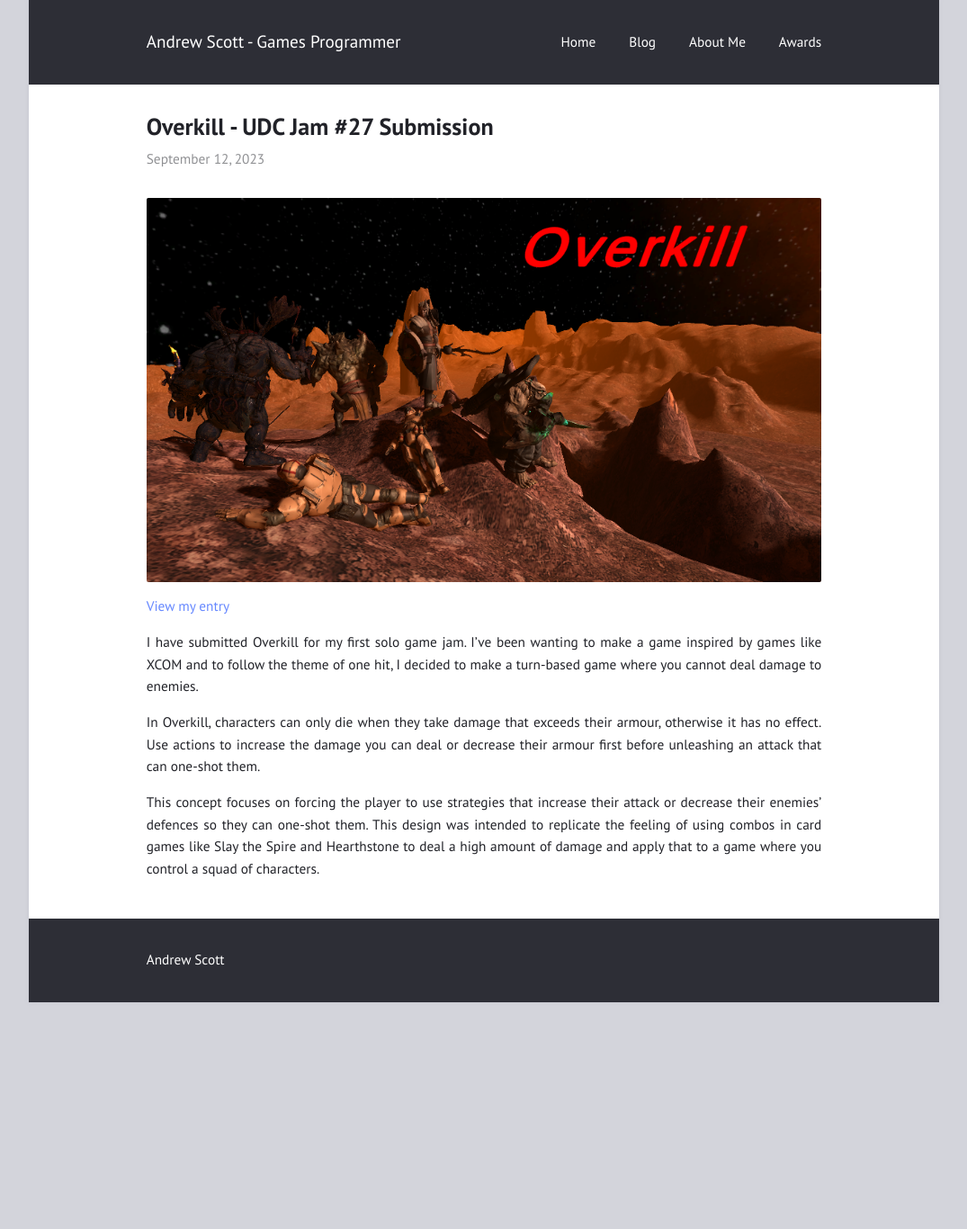
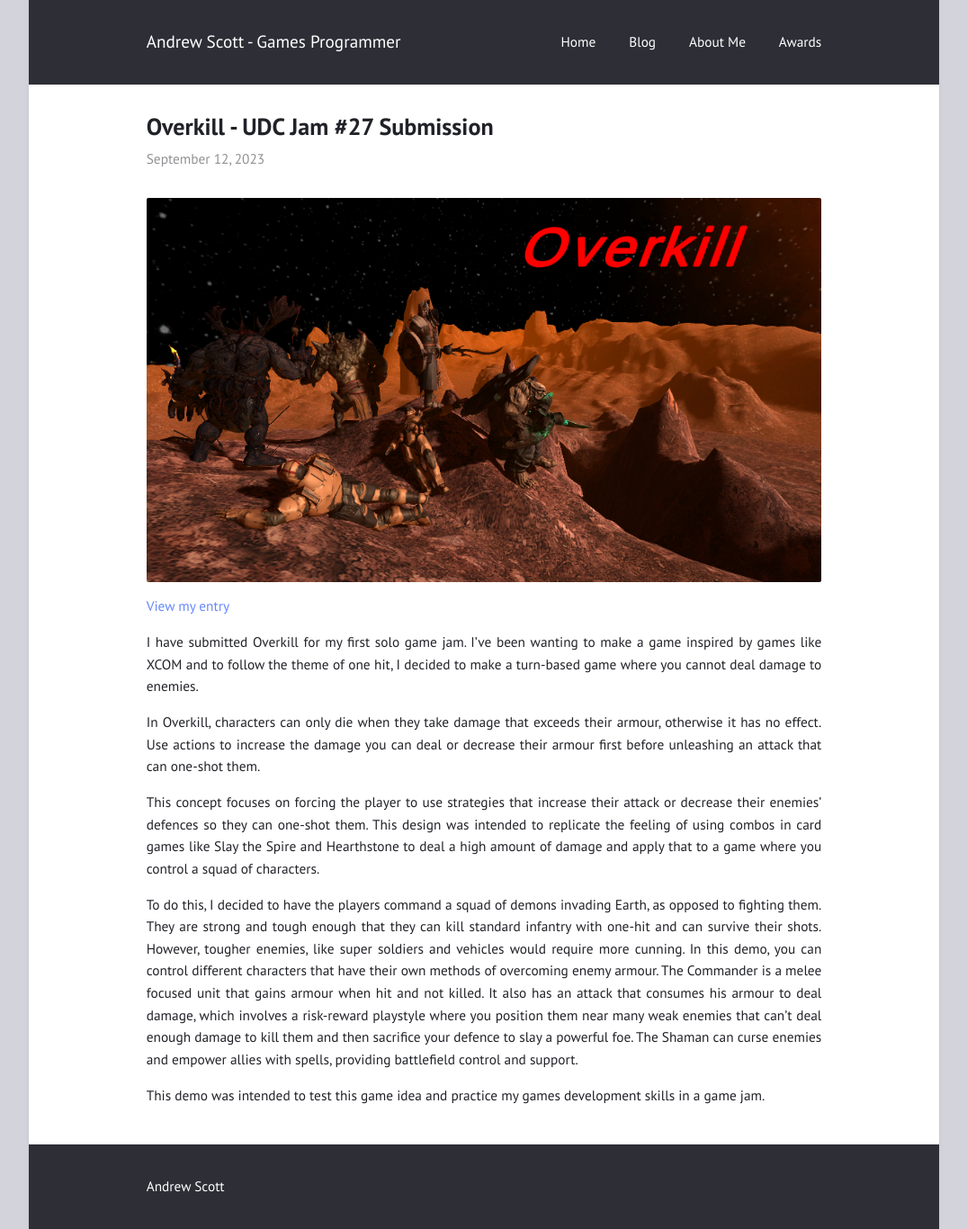
Before and after one commit to andrewscott02/andrewscott02.github.io, a Jekyll site: the page built from _posts/2023-09-12-overkill.md, in a window 1280 px wide. Shown: the whole page at 90% size, without its empty margins (102-1177 px from the left). Built offline with Jekyll 4.4.1, drawn with Linux system fonts in a browser that asks for light colours; before the commit the page ends 1114 px from its top, so only the background shows below that.

Commit message:
Update 2023-09-12-overkill.md

```diff
--- a/_posts/2023-09-12-overkill.md
+++ b/_posts/2023-09-12-overkill.md
@@ -13,3 +13,7 @@ I have submitted Overkill for my first solo game jam. I've been wanting to make
 In Overkill, characters can only die when they take damage that exceeds their armour, otherwise it has no effect. Use actions to increase the damage you can deal or decrease their armour first before unleashing an attack that can one-shot them.
 
 This concept focuses on forcing the player to use strategies that increase their attack or decrease their enemies' defences so they can one-shot them. This design was intended to replicate the feeling of using combos in card games like Slay the Spire and Hearthstone to deal a high amount of damage and apply that to a game where you control a squad of characters.
+
+To do this, I decided to have the players command a squad of demons invading Earth, as opposed to fighting them. They are strong and tough enough that they can kill standard infantry with one-hit and can survive their shots. However, tougher enemies, like super soldiers and vehicles would require more cunning. In this demo, you can control different characters that have their own methods of overcoming enemy armour. The Commander is a melee focused unit that gains armour when hit and not killed. It also has an attack that consumes his armour to deal damage, which involves a risk-reward playstyle where you position them near many weak enemies that can't deal enough damage to kill them and then sacrifice your defence to slay a powerful foe. The Shaman can curse enemies and empower allies with spells, providing battlefield control and support.
+
+This demo was intended to test this game idea and practice my games development skills in a game jam.
```
